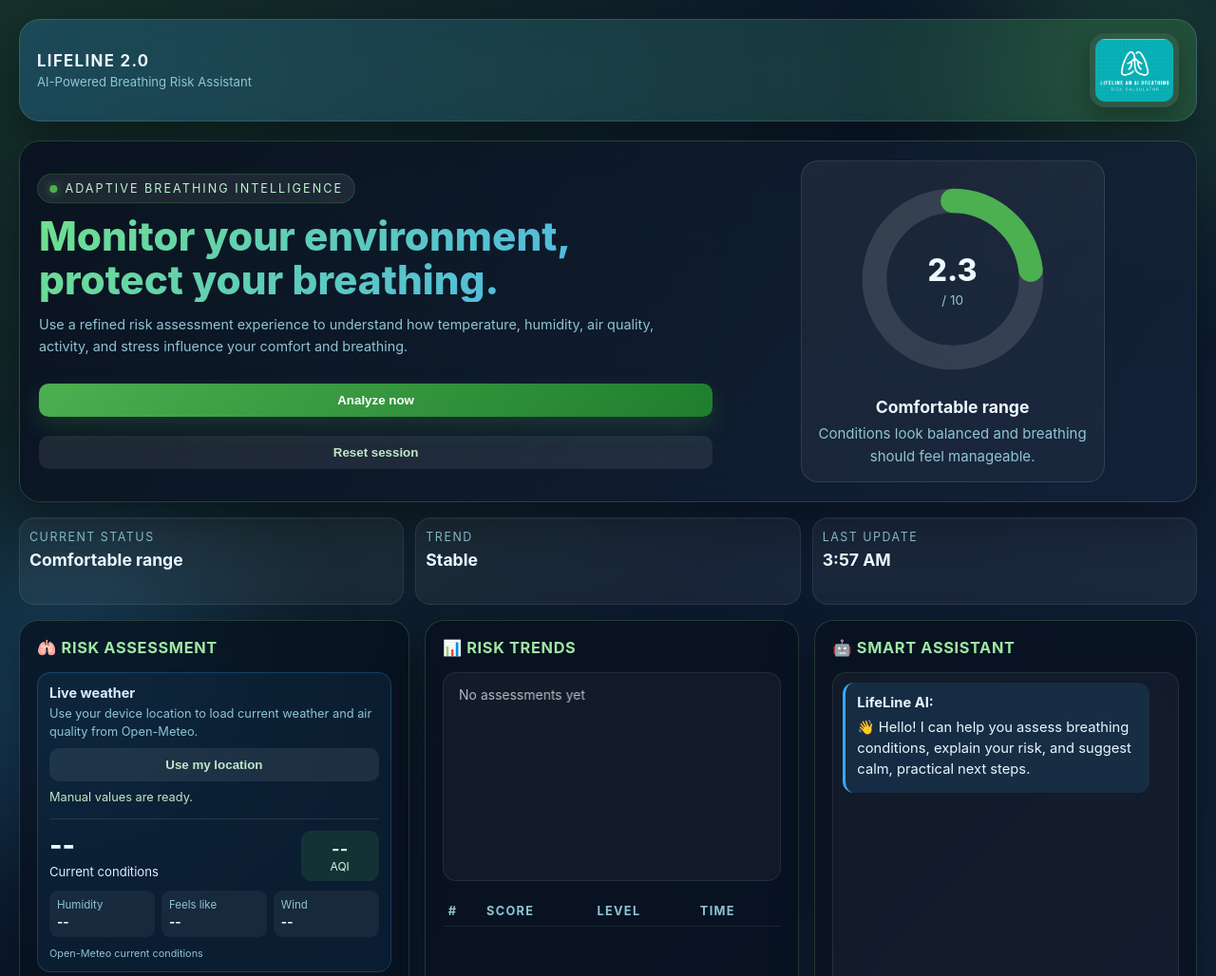
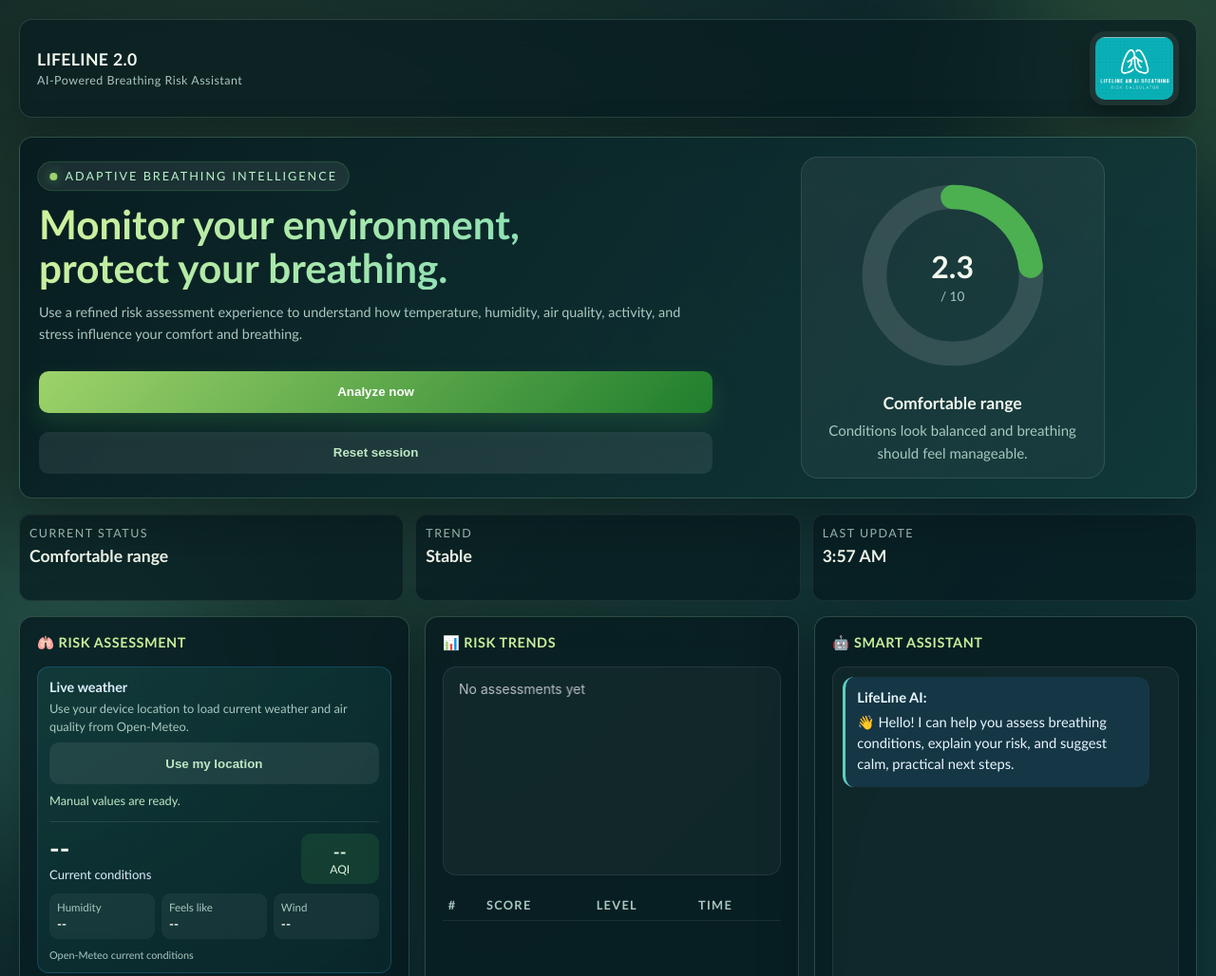
Before and after one commit to akeelmohammedyonus-alt/Lifeline-An-AI-Breathing-Risk-Calculator, a website: page public/index.html in a window 1280 px wide. Shown: the top 1028 px of the page at 95% size. Drawn offline with Linux system fonts and the light colour scheme.

Commit message:
fixing tests

```diff
--- a/public/index.html
+++ b/public/index.html
@@ -9,17 +9,18 @@
     <link rel="icon" href="./images/image.png" />
     <style>
         :root {
-            --bg: #07111f;
-            --bg-2: #13233d;
-            --panel: rgba(8, 16, 28, 0.72);
-            --border: rgba(129, 199, 132, 0.22);
-            --text: #edf7ff;
-            --muted: #8ec5d4;
-            --accent: #4caf50;
-            --accent-2: #39a7ff;
-            --warning: #ffb300;
-            --danger: #ff5b5b;
-            --shadow: 0 18px 45px rgba(0, 0, 0, 0.35);
+            --bg: #081b22;
+            --bg-2: #123b3c;
+            --panel: rgba(7, 28, 32, 0.82);
+            --panel-raised: rgba(13, 49, 49, 0.9);
+            --border: rgba(160, 218, 177, 0.24);
+            --text: #f2f8ed;
+            --muted: #a8c8bf;
+            --accent: #9ed36a;
+            --accent-2: #5dd1bd;
+            --warning: #f2bd62;
+            --danger: #ff7d73;
+            --shadow: 0 22px 55px rgba(0, 11, 14, 0.34);
         }
 
         * {
@@ -29,12 +30,12 @@
         }
 
         body {
-            font-family: 'Inter', 'Segoe UI', Tahoma, Geneva, Verdana, sans-serif;
+            font-family: 'Avenir Next', 'Trebuchet MS', sans-serif;
             color: var(--text);
             min-height: 100vh;
             padding: 20px;
             overflow-x: hidden;
-            background: radial-gradient(circle at top left, rgba(76, 175, 80, 0.2), transparent 24%), radial-gradient(circle at bottom right, rgba(57, 167, 255, 0.2), transparent 28%), linear-gradient(135deg, #07111f 0%, var(--bg-2) 55%, #091423 100%);
+            background: radial-gradient(circle at 14% 8%, rgba(158, 211, 106, 0.16), transparent 25%), radial-gradient(circle at 88% 86%, rgba(93, 209, 189, 0.16), transparent 30%), linear-gradient(135deg, var(--bg) 0%, var(--bg-2) 55%, #0a242b 100%);
             position: relative;
         }
 
@@ -78,10 +79,10 @@
         .top-bar {
             max-width: 1320px;
             margin: 0 auto 20px;
-            padding: 14px 18px;
-            border-radius: 22px;
-            background: linear-gradient(90deg, rgba(57, 167, 255, 0.22), rgba(76, 175, 80, 0.22));
-            border: 1px solid rgba(255, 255, 255, 0.12);
+            padding: 12px 18px;
+            border-radius: 14px;
+            background: rgba(7, 28, 32, 0.72);
+            border: 1px solid rgba(160, 218, 177, 0.18);
             backdrop-filter: blur(16px);
             box-shadow: var(--shadow);
             animation: fadeDown 0.8s ease both;
@@ -102,15 +103,16 @@
         }
 
         .title-text {
-            font-size: 1.05rem;
+            font-size: 1.1rem;
             font-weight: 700;
-            letter-spacing: 0.08em;
+            letter-spacing: 0.02em;
             text-transform: uppercase;
         }
 
         .subtitle {
             color: var(--muted);
-            font-size: 0.82rem;
+            font-size: 0.78rem;
+            letter-spacing: 0.04em;
         }
 
         .site-logo,
@@ -134,8 +136,8 @@
             gap: 16px;
             margin: 18px 0 16px;
             padding: 20px;
-            border-radius: 22px;
-            background: linear-gradient(125deg, rgba(10, 18, 31, 0.92), rgba(20, 35, 58, 0.8));
+            border-radius: 14px;
+            background: linear-gradient(125deg, rgba(7, 28, 32, 0.96), rgba(18, 59, 60, 0.82));
             border: 1px solid var(--border);
             box-shadow: var(--shadow);
             backdrop-filter: blur(18px);
@@ -180,7 +182,7 @@
             font-size: clamp(2.1rem, 3.3vw, 2.8rem);
             line-height: 1.08;
             font-weight: 800;
-            background: linear-gradient(135deg, #6fe08d 0%, #46aefb 100%);
+            background: linear-gradient(135deg, #d2f29b 0%, #6dd8c1 100%);
             -webkit-background-clip: text;
             -webkit-text-fill-color: transparent;
             background-clip: text;
@@ -409,8 +411,8 @@
 
         .mini-stat {
             padding: 12px 10px;
-            border-radius: 16px;
-            background: rgba(255, 255, 255, 0.05);
+            border-radius: 12px;
+            background: rgba(7, 28, 32, 0.7);
             border: 1px solid rgba(255, 255, 255, 0.08);
             box-shadow: inset 0 1px 0 rgba(255, 255, 255, 0.05);
             min-height: 92px;
@@ -440,7 +442,7 @@
             position: relative;
             overflow: hidden;
             padding: 18px;
-            border-radius: 20px;
+            border-radius: 14px;
             border: 1px solid var(--border);
             background: var(--panel);
             backdrop-filter: blur(15px);
@@ -480,7 +482,8 @@
             font-weight: 700;
             letter-spacing: 0.04em;
             text-transform: uppercase;
-            color: #9fe7a4;
+            color: #c8ef9a;
+            font-size: 0.9rem;
         }
 
         .field-group {
@@ -499,8 +502,8 @@
         input[type="number"],
         input[type="text"] {
             width: 100%;
-            padding: 10px 11px;
-            border-radius: 10px;
+            padding: 12px 12px;
+            border-radius: 9px;
             border: 1px solid rgba(255, 255, 255, 0.1);
             background: rgba(255, 255, 255, 0.05);
             color: var(--text);
@@ -520,6 +523,7 @@
             width: 100%;
             accent-color: var(--accent);
             cursor: pointer;
+            min-height: 24px;
         }
 
         .range-row {
@@ -536,7 +540,8 @@
         .btn-secondary {
             border: none;
             border-radius: 10px;
-            padding: 10px 12px;
+            min-height: 44px;
+            padding: 10px 14px;
             font-weight: 700;
             cursor: pointer;
             transition: transform 0.25s ease, box-shadow 0.25s ease, background 0.25s ease;
@@ -580,16 +585,16 @@
             padding: 12px;
             margin-bottom: 14px;
             border: 1px solid rgba(57, 167, 255, 0.24);
-            border-radius: 14px;
-            background: rgba(57, 167, 255, 0.08);
+            border-radius: 12px;
+            background: linear-gradient(145deg, rgba(30, 100, 93, 0.34), rgba(12, 48, 51, 0.52));
         }
 
         .manual-input-panel {
             padding: 12px;
             margin-bottom: 12px;
             border: 1px solid rgba(76, 175, 80, 0.22);
-            border-radius: 14px;
-            background: rgba(76, 175, 80, 0.07);
+            border-radius: 12px;
+            background: rgba(158, 211, 106, 0.07);
         }
 
         .manual-input-panel h3 {
```
